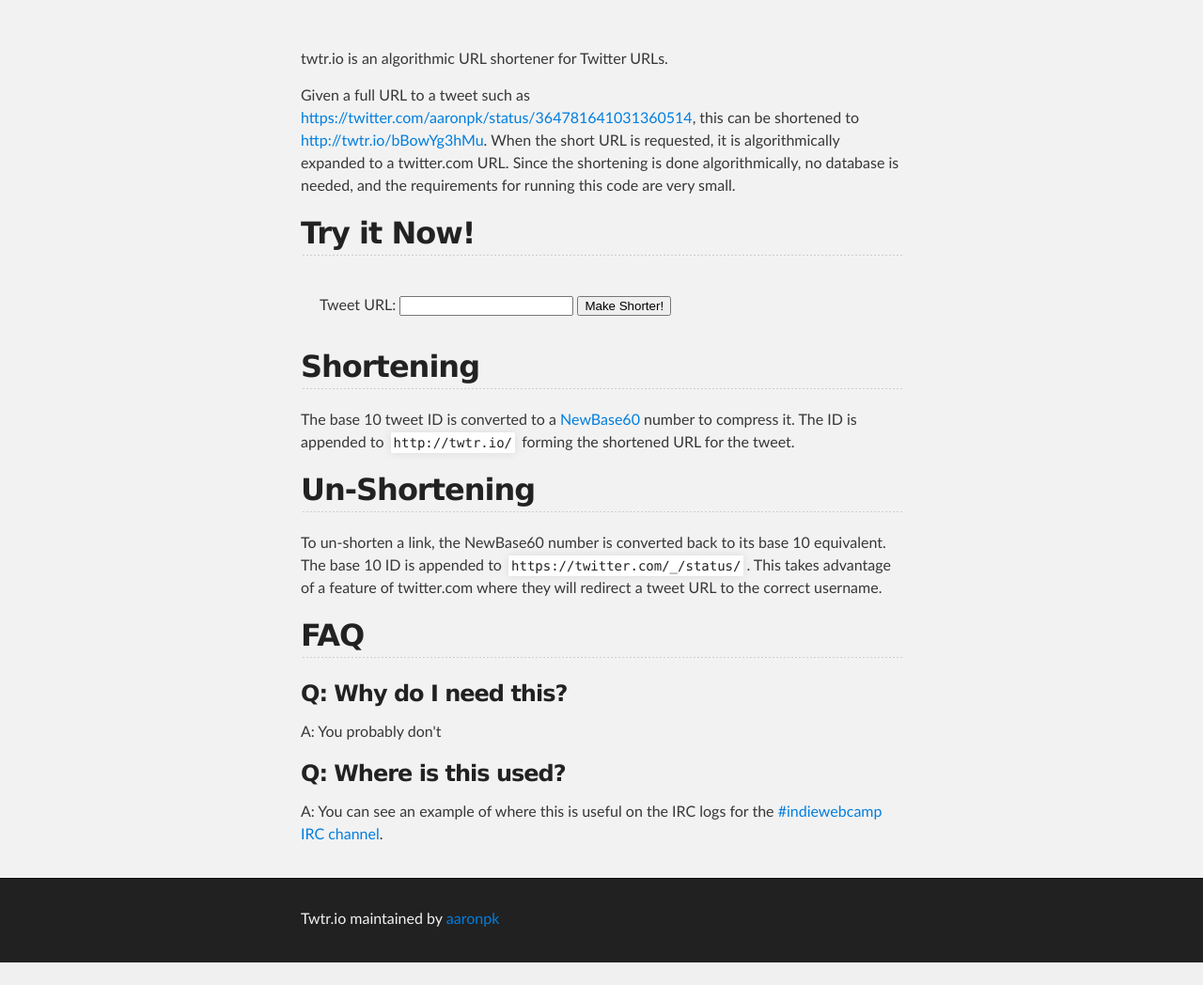
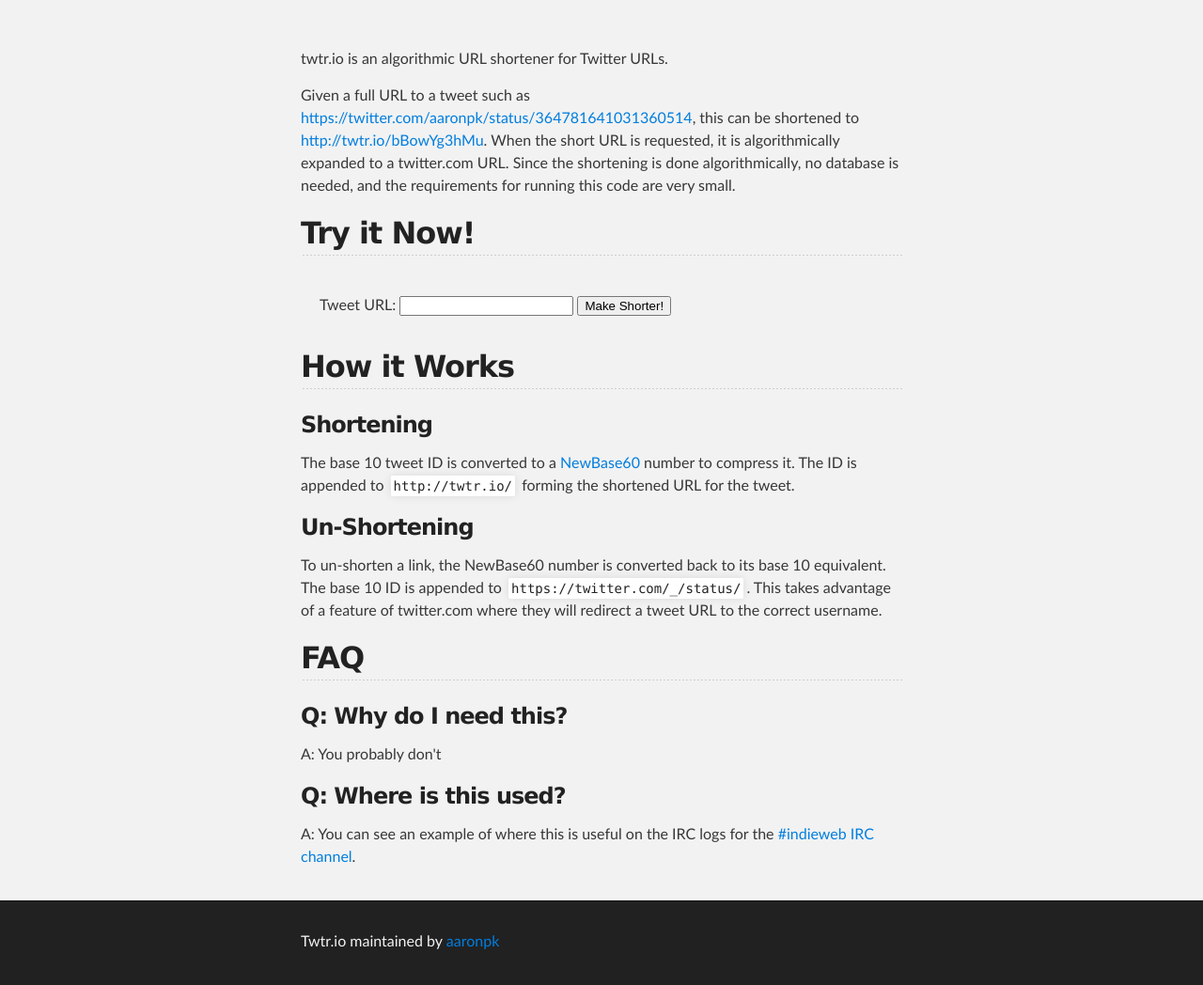
Before and after one commit to aaronpk/twtr, a PHP site: page / in a window 1280 px wide. Shown: the part 210-1258 px from the top of the page at 94% size. Before the commit the page ends 1234 px from the top, so only its background shows below. Run offline with PHP 8.4, Linux system fonts and the light colour scheme.

Commit message:
copy updates for the home page

```diff
--- a/index.php
+++ b/index.php
@@ -14,26 +14,24 @@
   </form>
 
 
-<h2>
-<a name="shortening" class="anchor" href="#shortening"><span class="octicon octicon-link"></span></a>Shortening</h2>
+<h2>How it Works</h2>
+<h3><a name="shortening" class="anchor" href="#shortening"><span class="octicon octicon-link"></span></a>Shortening</h3>
 
 <p>The base 10 tweet ID is converted to a <a href="http://ttk.me/w/NewBase60">NewBase60</a> number to compress it. The ID is appended to <code>http://twtr.io/</code> forming the shortened URL for the tweet.</p>
 
 
-<h2>
-<a name="un-shortening" class="anchor" href="#un-shortening"><span class="octicon octicon-link"></span></a>Un-Shortening</h2>
+<h3><a name="un-shortening" class="anchor" href="#un-shortening"><span class="octicon octicon-link"></span></a>Un-Shortening</h3>
 
 <p>To un-shorten a link, the NewBase60 number is converted back to its base 10 equivalent. The base 10 ID is appended to <code>https://twitter.com/_/status/</code>. This takes advantage of a feature of twitter.com where they will redirect a tweet URL to the correct username.</p>
 
 
 
-<h2>
-<a name="faq" class="anchor" href="#un-shortening"><span class="octicon octicon-link"></span></a>FAQ</h2>
+<h2><a name="faq" class="anchor" href="#un-shortening"><span class="octicon octicon-link"></span></a>FAQ</h2>
 
 <h3>Q: Why do I need this?</h3>
 <p>A: You probably don't</p>
 
 <h3>Q: Where is this used?</h3>
-<p>A: You can see an example of where this is useful on the IRC logs for the <a href="http://indiewebcamp.com/irc/2013-08-07#t1375897213">#indiewebcamp IRC channel</a>.</p>
+<p>A: You can see an example of where this is useful on the IRC logs for the <a href="https://indieweb.org/irc/2013-08-07#t1375897213">#indieweb IRC channel</a>.</p>
 
 <?php include('footer.php'); ?>
```
